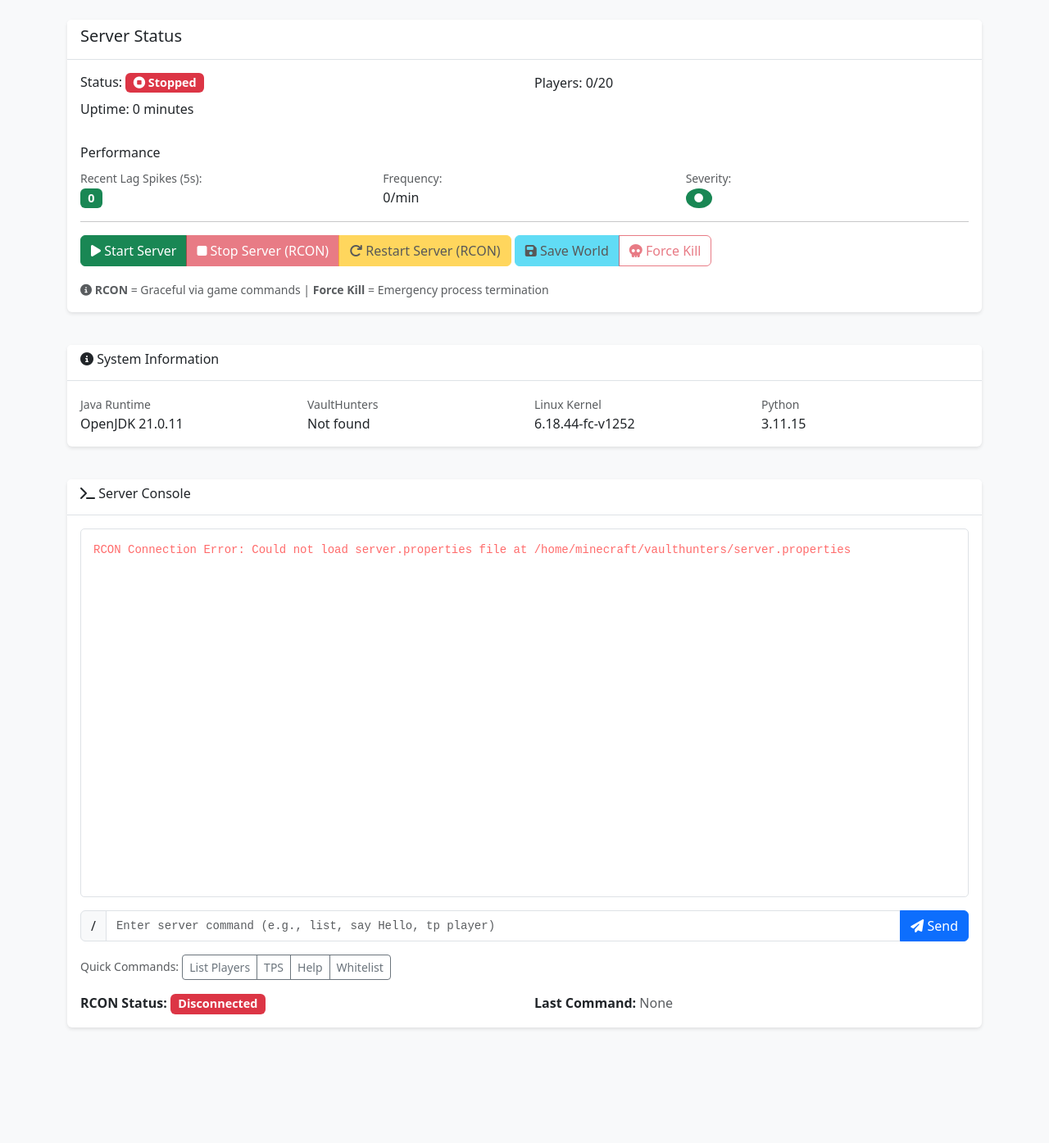
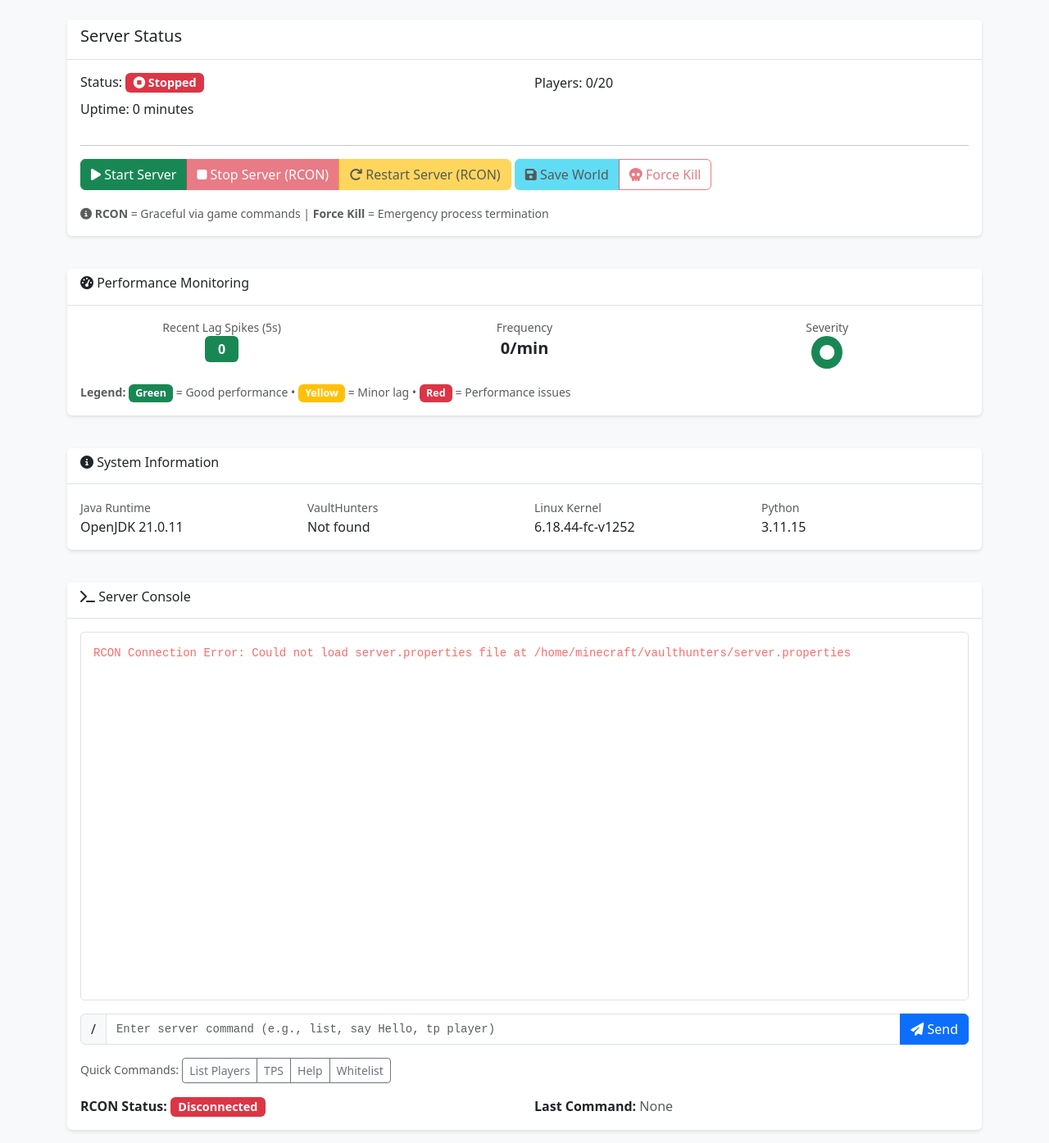
Before and after one commit to Hr46ph/vaulthunters_web_manager, a Flask app: page / in a window 1280 px wide. Shown: the part 56-1451 px from the top of the page at 82% size. Before the commit the page ends 1312 px from the top, so only its background shows below. Run offline with Flask 3, Linux system fonts and the light colour scheme; parts of the project's set-up code (start-up, migrations or seed data) failed here and were passed over; some libraries are stand-ins or nearby versions.

Commit message:
Second iteration of server performance indicators moved to their own content window

```diff
--- a/templates/index.html
+++ b/templates/index.html
@@ -23,25 +23,6 @@
                                 <div class="col-md-6">
                                     <p>Players: <span class="text-muted">Loading...</span></p>
                                     <p>CPU: <span class="text-muted">Loading...</span></p>
-                                </div>
-                            </div>
-
-                            <!-- Performance Indicators -->
-                            <div class="row mt-3">
-                                <div class="col-12">
-                                    <h6 class="mb-2">Performance</h6>
-                                </div>
-                                <div class="col-md-4">
-                                    <small class="text-muted">Recent Lag Spikes (5s):</small><br>
-                                    <span id="lag-spikes-indicator" class="badge bg-success" title="0 lag spikes in last 5 seconds">0</span>
-                                </div>
-                                <div class="col-md-4">
-                                    <small class="text-muted">Frequency:</small><br>
-                                    <span id="frequency-indicator" title="0 lag spikes per minute (average)">0/min</span>
-                                </div>
-                                <div class="col-md-4">
-                                    <small class="text-muted">Severity:</small><br>
-                                    <span id="severity-indicator" class="badge bg-success rounded-circle" title="Severity: 0 spikes/min">●</span>
                                 </div>
                             </div>
                         </div>
@@ -75,6 +56,49 @@
                                 <strong>RCON</strong> = Graceful via game commands |
                                 <strong>Force Kill</strong> = Emergency process termination
                             </small>
+                        </div>
+                    </div>
+                </div>
+            </div>
+        </div>
+
+        <!-- Performance Monitoring -->
+        <div class="row mt-4">
+            <div class="col-12">
+                <div class="card">
+                    <div class="card-header">
+                        <h6><i class="fas fa-tachometer-alt"></i> Performance Monitoring</h6>
+                    </div>
+                    <div class="card-body">
+                        <div class="row">
+                            <div class="col-md-4">
+                                <div class="text-center">
+                                    <small class="text-muted d-block">Recent Lag Spikes (5s)</small>
+                                    <span id="lag-spikes-indicator" class="badge bg-success fs-6 px-3 py-2" title="0 lag spikes in last 5 seconds">0</span>
+                                </div>
+                            </div>
+                            <div class="col-md-4">
+                                <div class="text-center">
+                                    <small class="text-muted d-block">Frequency</small>
+                                    <span id="frequency-indicator" class="fs-5 fw-bold" title="0 lag spikes per minute (average)">0/min</span>
+                                </div>
+                            </div>
+                            <div class="col-md-4">
+                                <div class="text-center">
+                                    <small class="text-muted d-block">Severity</small>
+                                    <span id="severity-indicator" class="badge bg-success rounded-circle fs-4 p-2" title="Severity: 0 spikes/min">●</span>
+                                </div>
+                            </div>
+                        </div>
+                        <div class="row mt-3">
+                            <div class="col-12">
+                                <small class="text-muted">
+                                    <strong>Legend:</strong>
+                                    <span class="badge bg-success">Green</span> = Good performance •
+                                    <span class="badge bg-warning">Yellow</span> = Minor lag •
+                                    <span class="badge bg-danger">Red</span> = Performance issues
+                                </small>
+                            </div>
                         </div>
                     </div>
                 </div>
```
